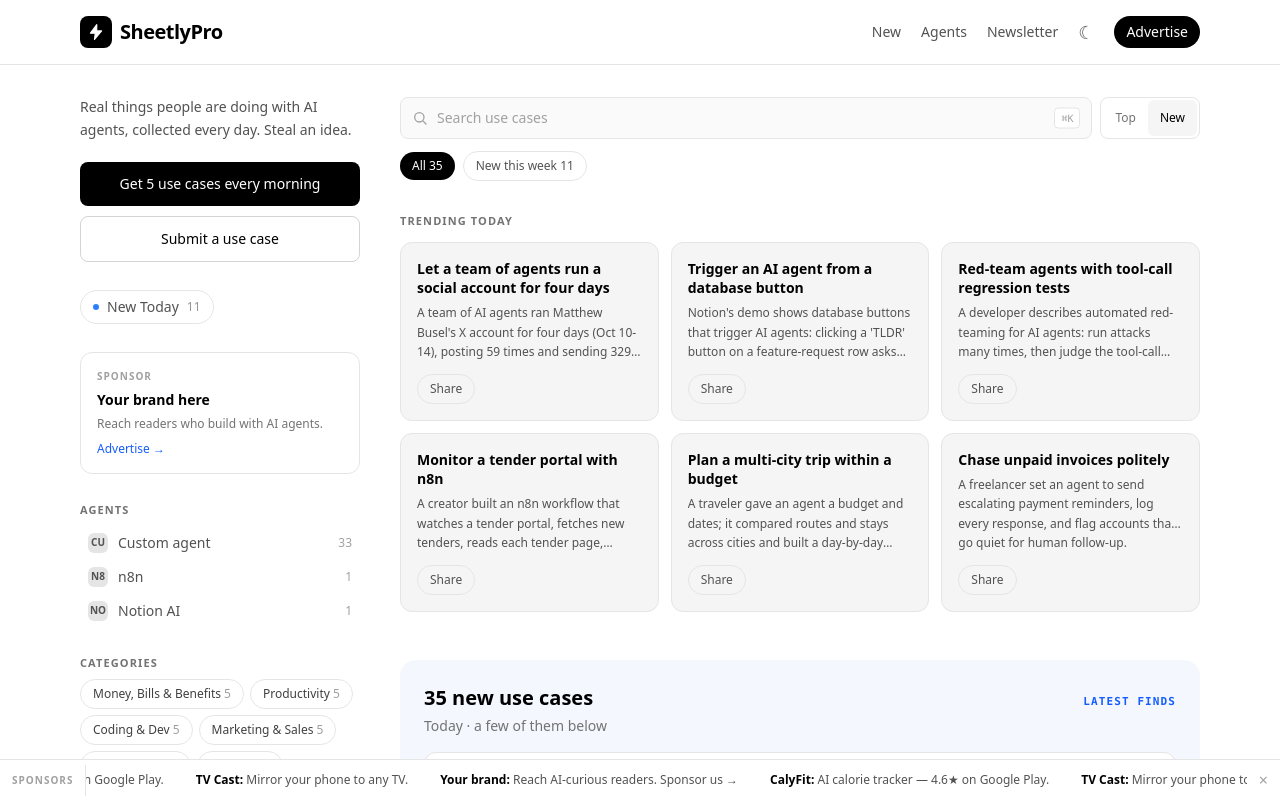
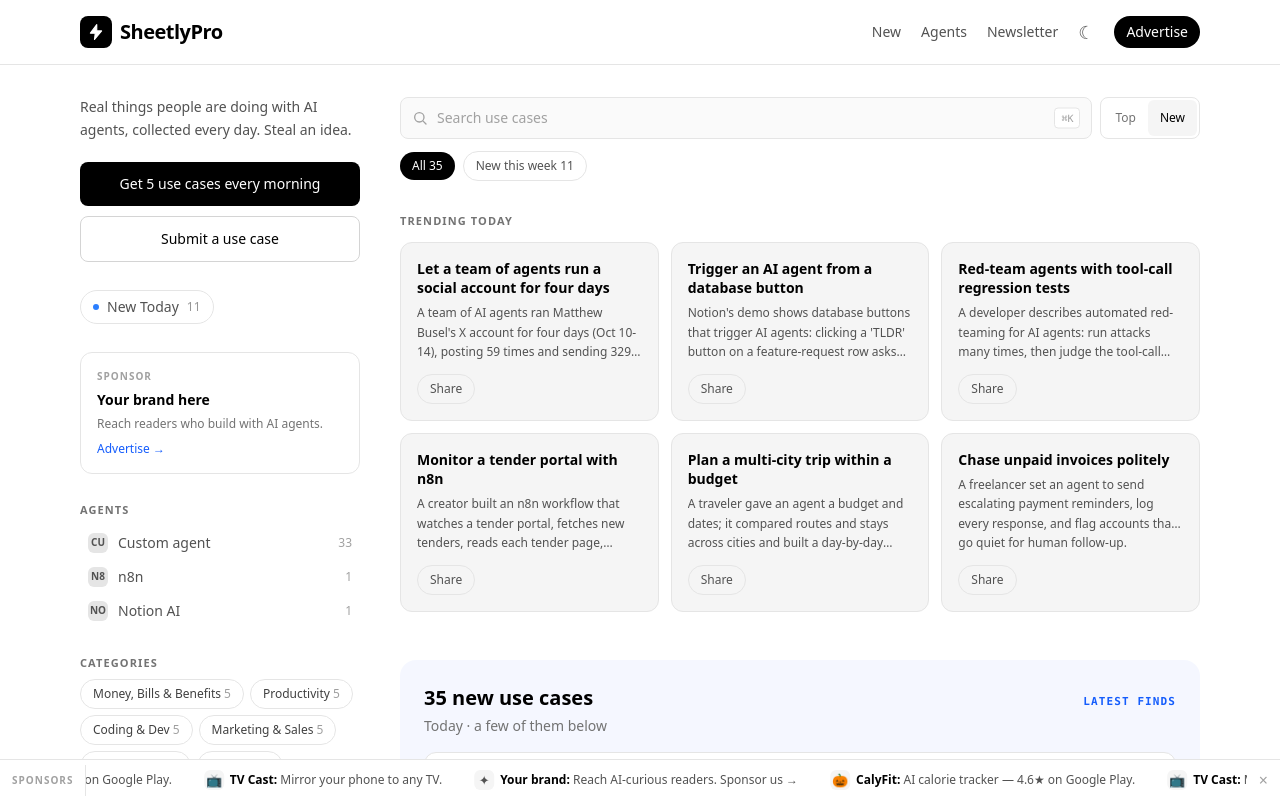
Before and after one commit to Stropurbo/bank-statement-frontend, a React (Vite) app: page / in a window 1280 px wide. Shown: the top 798 px of the page. Built offline with nearby package versions, Linux system fonts and the light colour scheme.

Commit message:
Sponsor bar: add app icons

```diff
--- a/src/components/SponsorBar.jsx
+++ b/src/components/SponsorBar.jsx
@@ -11,19 +11,30 @@ const ITEMS = [
     name: "CalyFit",
     text: "AI calorie tracker — 4.6★ on Google Play.",
     url: "https://play.google.com/store/apps/details?id=com.sabbir.myboguraa",
+    icon: "🎃",
   },
   {
     name: "TV Cast",
     text: "Mirror your phone to any TV.",
     url: "https://play.google.com/store/apps/details?id=com.sabbir.tvcastscreenmirroring",
+    icon: "📺",
   },
   {
     name: "Your brand",
     text: "Reach AI-curious readers. Sponsor us →",
     url: "/advertise",
     internal: true,
+    icon: "✦",
   },
 ];
+
+function ItemIcon({ icon }) {
+  return (
+    <span className="inline-flex items-center justify-center w-5 h-5 rounded-md bg-neutral-100 dark:bg-neutral-800 text-[13px] leading-none shrink-0">
+      {icon}
+    </span>
+  );
+}
 
 export default function SponsorBar() {
   const [visible, setVisible] = useState(false);
@@ -65,12 +76,15 @@ export default function SponsorBar() {
                 <Link
                   key={i}
                   to={s.url}
-                  className="text-xs text-neutral-600 dark:text-neutral-400 hover:text-black dark:hover:text-white"
+                  className="text-xs text-neutral-600 dark:text-neutral-400 hover:text-black dark:hover:text-white inline-flex items-center gap-1.5"
                 >
+                  <ItemIcon icon={s.icon} />
+                  <span>
                     <span className="font-semibold text-black dark:text-white">
                       {s.name}:
                     </span>{" "}
                     {s.text}
+                  </span>
                 </Link>
               ) : (
                 <a
@@ -78,12 +92,15 @@ export default function SponsorBar() {
                   href={s.url}
                   target="_blank"
                   rel="noopener noreferrer"
-                  className="text-xs text-neutral-600 dark:text-neutral-400 hover:text-black dark:hover:text-white"
+                  className="text-xs text-neutral-600 dark:text-neutral-400 hover:text-black dark:hover:text-white inline-flex items-center gap-1.5"
                 >
+                  <ItemIcon icon={s.icon} />
+                  <span>
                     <span className="font-semibold text-black dark:text-white">
                       {s.name}:
                     </span>{" "}
                     {s.text}
+                  </span>
                 </a>
               )
             )}
```
Lines whose indentation alone changed are shown as unchanged.
